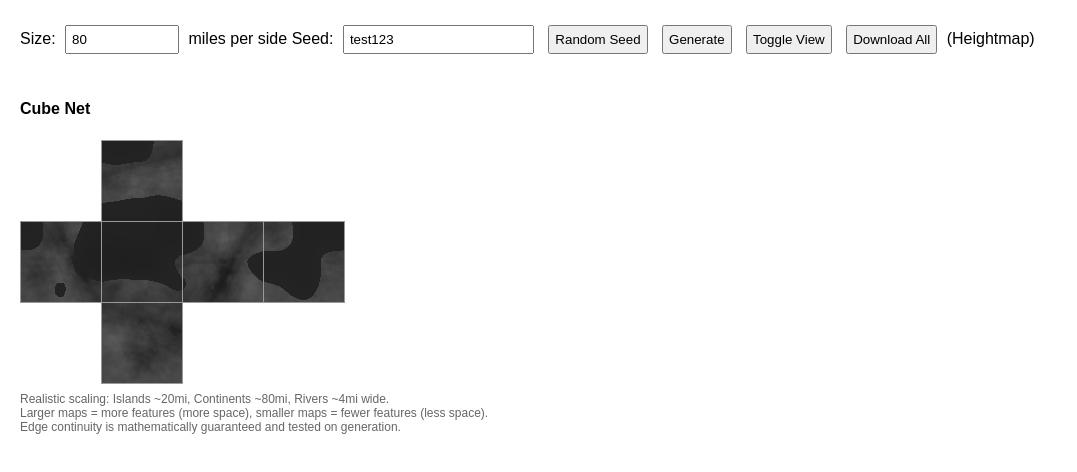
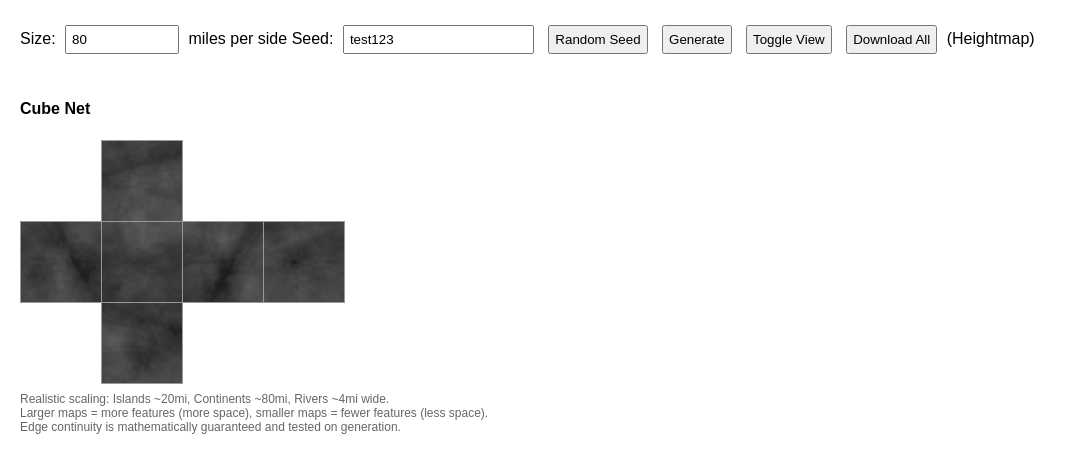
Before and after one commit to luke-sparks/luke-sparks.github.io, a plain HTML site: page index.html in a window 1280 px wide. Shown: the whole page, without its empty margins (0-1077 px from the left). Drawn offline with Linux system fonts and the light colour scheme.

Commit message:
Update index.html
Test removing ocean mask

```diff
--- a/index.html
+++ b/index.html
@@ -344,19 +344,19 @@
                     let height = continents * 0.4 + islands * 0.25 + mountains * 0.2 + hills * 0.1 + details * 0.05;
 
                     // Create ocean basins (ensures we have water between landmasses)
-                    const oceanScale = milesPerSide / 120; // Ocean basins ~120 miles across
-                    const oceanMask = noise.fbm(
-                        coords.x * oceanScale + 600,
-                        coords.y * oceanScale + 600,
-                        coords.z * oceanScale + 600,
-                        2
-                    );
+                    // const oceanScale = milesPerSide / 120; // Ocean basins ~120 miles across
+                    // const oceanMask = noise.fbm(
+                    //     coords.x * oceanScale + 600,
+                    //     coords.y * oceanScale + 600,
+                    //     coords.z * oceanScale + 600,
+                    //     2
+                    // );
 
-                    // More aggressive ocean creation for smaller maps
-                    const oceanThreshold = milesPerSide < 100 ? 0.4 : 0.3;
-                    if (oceanMask < oceanThreshold) {
-                        height = Math.min(height, 0.1 + oceanMask * 0.1); // Deep ocean
-                    }
+                    // // More aggressive ocean creation for smaller maps
+                    // const oceanThreshold = milesPerSide < 100 ? 0.4 : 0.3;
+                    // if (oceanMask < oceanThreshold) {
+                    //     height = Math.min(height, 0.1 + oceanMask * 0.1); // Deep ocean
+                    // }
 
                     // River carving (creates river valleys ~4 miles wide)
                     if (height > 0.25 && milesPerSide >= 10) {
```
